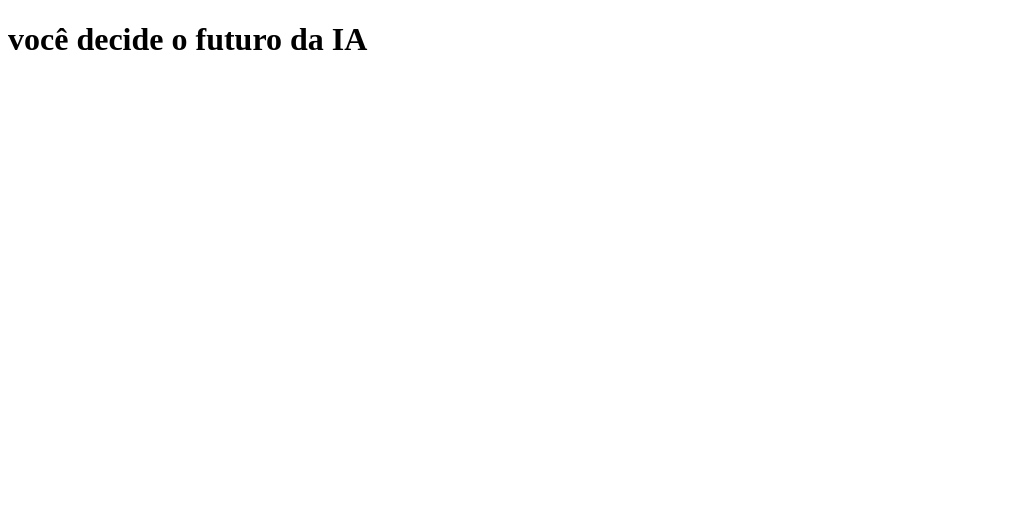
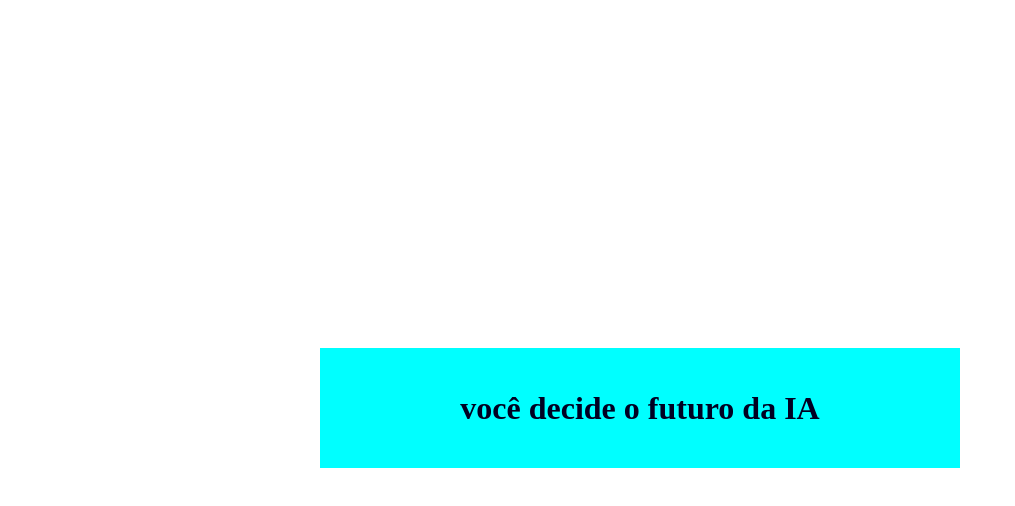
Before and after one commit to Cleiton2222222222222/miss-o-IA, a plain HTML site: page index.html in a window 1280 px wide. Shown: the whole page, without its empty margins (0-1015 px from the left). Drawn offline with Linux system fonts and the light colour scheme.

Commit message:
Add files via upload

```diff
--- a/script.js
+++ b/script.js
@@ -80,10 +80,7 @@ function mostrarAlternativas(){
  for(const alternativa of perguntaAtual.alternativas){
 const botaoAlternativas = document.createElement(button)
 botaoAlternativas.textcontent = alternativa.texto;
-botaoAlternativa.addEventlistner("click", function(){
-atual++;
-mostrarpergunta();
-})
+botaoAlternativa.addEventlistner("click",()=>respostaSelecionada(alternativa))
 caixaAlternativas.appendChild(botaoAlternativas);
  }
 }
--- a/style.css
+++ b/style.css
@@ -1,7 +1,26 @@
 :root{
---cor-fundo:#;
---cor-principal:#;
---cor-secundaria:#;
---cor-destaque:#;
---cor-texto:#;
+--cor-fundo:#ffffff;
+--cor-principal:#00ffff;
+--cor-secundaria:#3455;
+--cor-destaque:#000022;
+--cor-texto:#455557;
 }
+
+body{
+background-color:var(--cor-fundo);
+color:var(--cor-texto);
+display: flex;
+justify-content: center;
+align-items: center;
+min-height:100vh;
+}
+.caixa-principal{
+background-color:var(--cor-principal) ;
+width:90%;
+max-width: 600px;
+text-align: center;
+padding: 20px;
+}
+h1{
+    color:var(--cor-destaque);
+}
```
